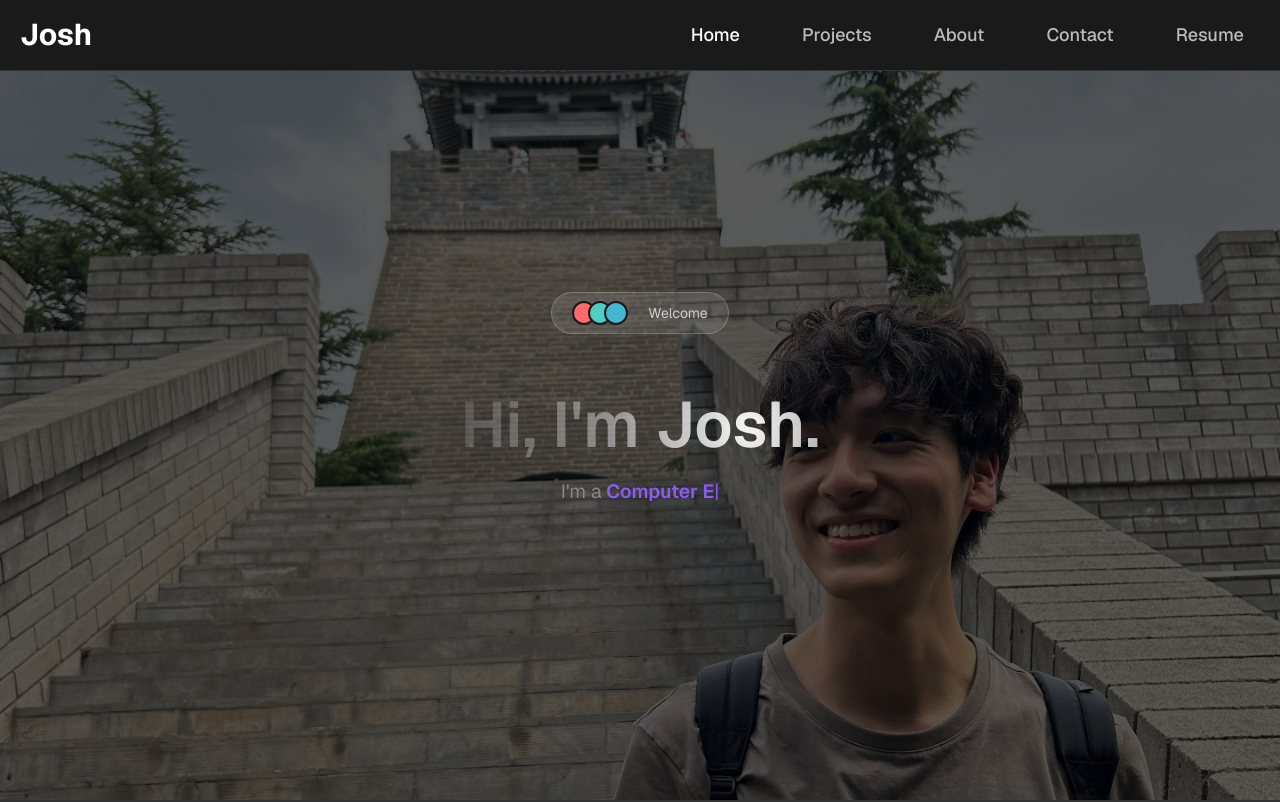
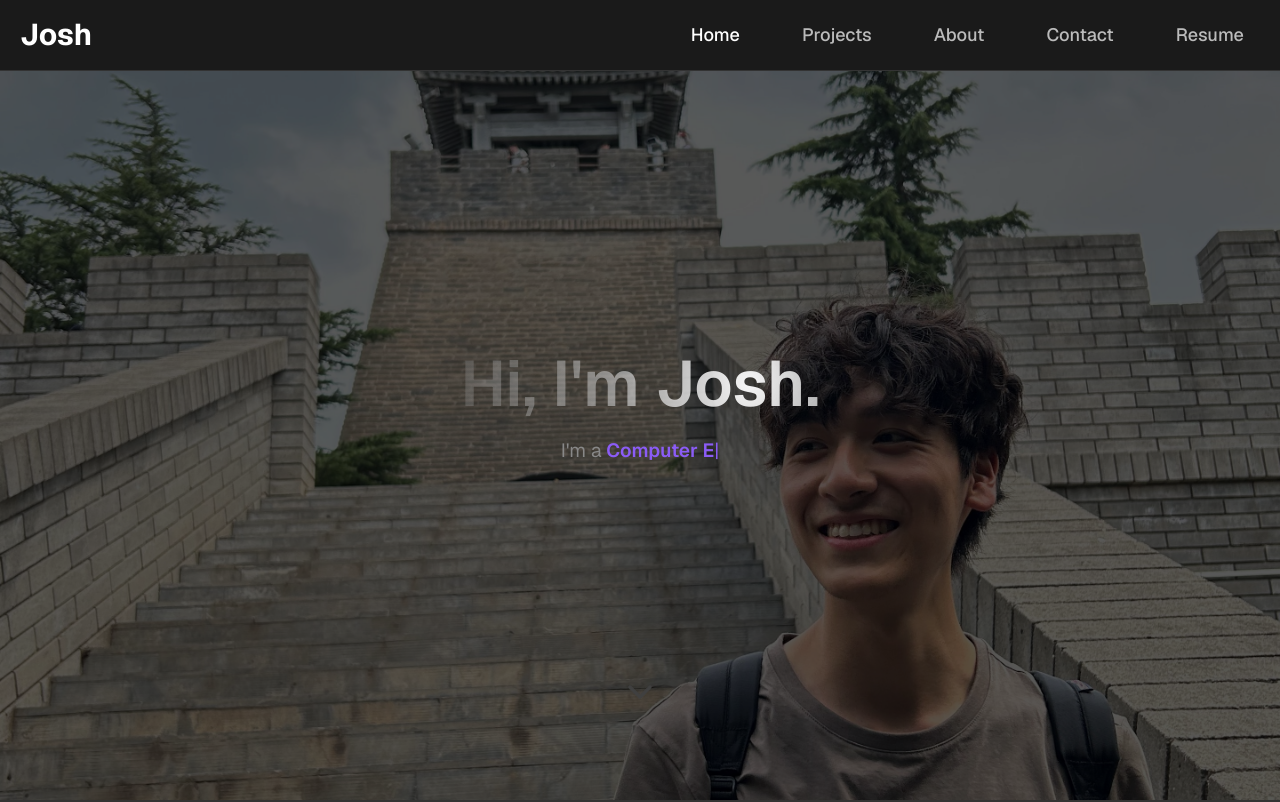
Before and after one commit to xuej41/portfolio-v2, a React (Vite) app: page / in a window 1280 px wide. Shown: the top 802 px of the page. Built offline with nearby package versions, Linux system fonts and the light colour scheme.

Commit message:
Update hero styling

```diff
--- a/src/components/Hero.css
+++ b/src/components/Hero.css
@@ -6,7 +6,10 @@
   background-attachment: fixed; /* makes the image stay in place while you scroll */
   min-height: 100vh;
   display: flex;
+  flex-direction: column; /* Added to allow arrow to position at bottom */
   align-items: center;
+  justify-content: center; /* Added to center content vertically */
+  position: relative; /* Added for absolute positioning of arrow */
 }
 
 .hero::before {
@@ -26,6 +29,11 @@
   max-width: 1200px;
   margin: 0 auto;
   padding: 0 20px;
+  flex-grow: 1; /* Allows container to take available space */
+  display: flex;
+  flex-direction: column;
+  justify-content: center;
+  align-items: center;
 }
 
 .hero-content {
@@ -165,6 +173,30 @@
   background: #7c3aed;
 }
 
+.scroll-down-arrow {
+  position: absolute;
+  bottom: 0px; /* Position at the bottom of the hero section */
+  /* left: 50%; Keep left at 50% */
+  /* Removed transform: translateX(-50%) to make it slightly off-center */
+  color: gray;
+  animation: arrowPulse 3s ease-in-out infinite; /* Apply the pulsing animation */
+}
+
+@keyframes arrowPulse {
+  0% {
+    filter: brightness(0.5);
+    transform: translateY(0);
+  }
+  50% {
+    filter: brightness(1.2);
+    transform: translateY(5px); /* Slight bounce effect */
+  }
+  100% {
+    filter: brightness(0.5);
+    transform: translateY(0);
+  }
+}
+
 /* Mobile Styles */
 @media (max-width: 768px) {
   .hero {
--- a/src/components/Hero.jsx
+++ b/src/components/Hero.jsx
@@ -61,14 +61,14 @@ const Hero = () => {
     <section className="hero">
       <div className="hero-container">
         <div className="hero-content">
-          <div className="hero-badge">
+          {/* <div className="hero-badge">
             <div className="hero-avatars">
               <div className="hero-avatar"></div>
               <div className="hero-avatar"></div>
               <div className="hero-avatar"></div>
             </div>
             Welcome
-          </div>
+          </div> */}
 
           <h1 className="hero-title">Hi, I'm Josh.</h1>
 
@@ -80,6 +80,23 @@ const Hero = () => {
               </span>
           </p>
         </div>
+        <div className="scroll-down-arrow">
+          <svg
+            width="40"
+            height="40"
+            viewBox="0 0 24 24"
+            fill="none"
+            xmlns="http://www.w3.org/2000/svg"
+          >
+            <path
+              d="M6 9L12 15L18 9"
+              stroke="currentColor"
+              strokeWidth="2"
+              strokeLinecap="round"
+              strokeLinejoin="round"
+            />
+          </svg>
+        </div>
       </div>
     </section>
   )
```
